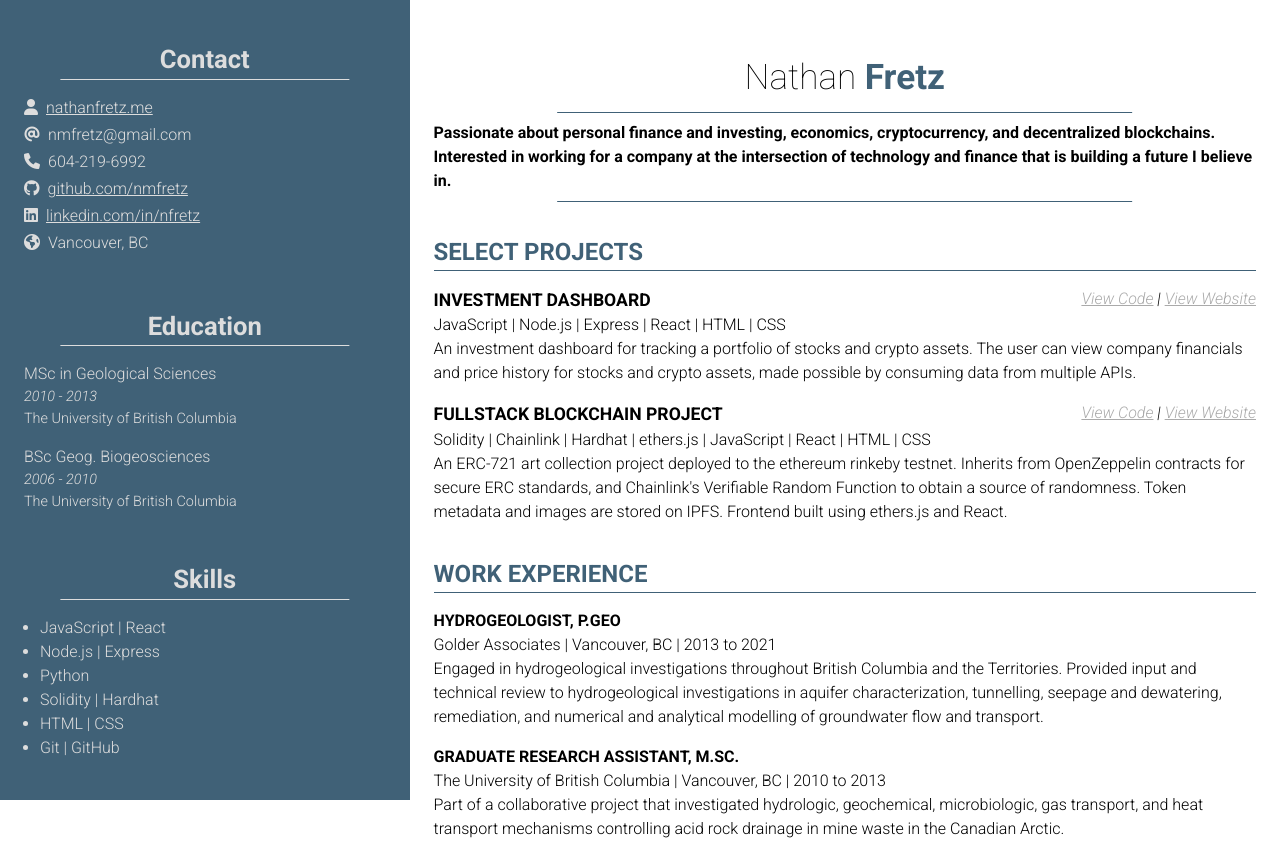
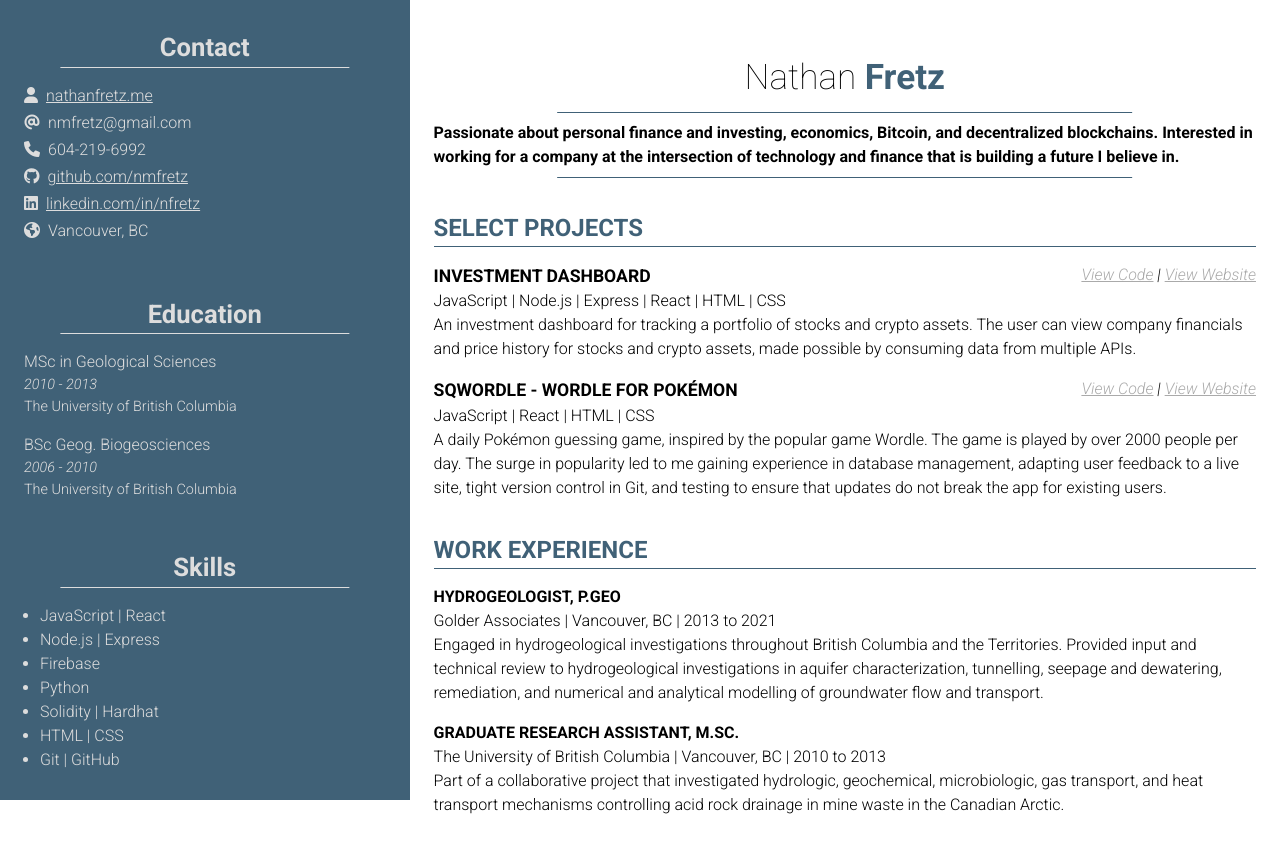
Before and after one commit to nmfretz/cv, a plain HTML site: page index.html in a window 1280 px wide. After the commit the page ends 833 px from the top, so only its background shows below. Drawn offline with Linux system fonts and the light colour scheme.

Commit message:
update skills

```diff
--- a/index.html
+++ b/index.html
@@ -72,9 +72,9 @@
         <ul class="sidebar-list skills-list">
           <li>JavaScript | React</li>
           <li>Node.js | Express</li>
+          <li>Firebase</li>
           <li>Python</li>
           <li>Solidity | Hardhat</li>
-          <!-- <li>Clarity | Clarinet</li> -->
           <li>HTML | CSS</li>
           <li>Git | GitHub</li>
         </ul>
@@ -84,9 +84,8 @@
       <h1 class="name">Nathan <span class="lastname">Fretz</span></h1>
       <hr class="name-break" />
       <p class="about">
-        Passionate about personal finance and investing, economics, cryptocurrency, and decentralized blockchains.
-        Interested in working for a company at the intersection of technology and finance that is building a future I
-        believe in.
+        Passionate about personal finance and investing, economics, Bitcoin, and decentralized blockchains. Interested
+        in working for a company at the intersection of technology and finance that is building a future I believe in.
       </p>
       <hr class="name-break" />
 
@@ -112,6 +111,25 @@
 
         <div class="project-div last-project">
           <div class="project-header">
+            <h1 class="project-title">Sqwordle - Wordle for Pokémon</h1>
+
+            <h1 class="project-links">
+              <a href="https://github.com/nmfretz/sqwordle" target="_blank">View Code</a> |
+              <a href="https://www.sqwordle.io/" target="_blank">View Website</a>
+            </h1>
+          </div>
+          <p>JavaScript | React | HTML | CSS</p>
+          <p class="project-description">
+            A daily Pokémon guessing game, inspired by the popular game Wordle. The game is played by over 2000 people
+            per day. The surge in popularity led to me gaining experience in database management, adapting user feedback
+            to a live site, tight version control in Git, and testing to ensure that updates do not break the app for
+            existing users.
+          </p>
+        </div>
+      </div>
+
+      <!-- <div class="project-div last-project">
+          <div class="project-header">
             <h1 class="project-title">Fullstack Blockchain Project</h1>
 
             <h1 class="project-links">
@@ -126,7 +144,7 @@
             randomness. Token metadata and images are stored on IPFS. Frontend built using ethers.js and React.
           </p>
         </div>
-      </div>
+      </div> -->
 
       <div class="work-experience-div">
         <h2 class="section-title">Work Experience</h2>
```
